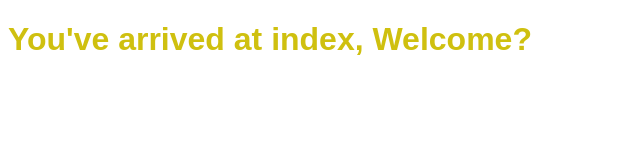
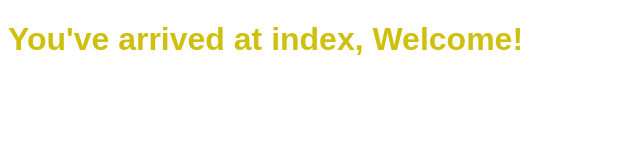
Before and after one commit to dev-eugene99/js-dev-env, a website built with webpack: page src/index.html in a window 1280 px wide. Shown: the full height of the page, 0-640 px from the left. Built offline with nearby package versions, Linux system fonts and the light colour scheme.

Commit message:
fixed ci test, updated node version

```diff
--- a/src/index.html
+++ b/src/index.html
@@ -5,7 +5,7 @@
     <meta charset="UTF-8">
   </head>
   <body>
-    <h1>You've arrived at index, Welcome?</h1>
+    <h1>You've arrived at index, Welcome!</h1>
     <script src="bundle.js"></script>
   </body>
 </html>
```
Also changed, not shown: .travis.yml.
